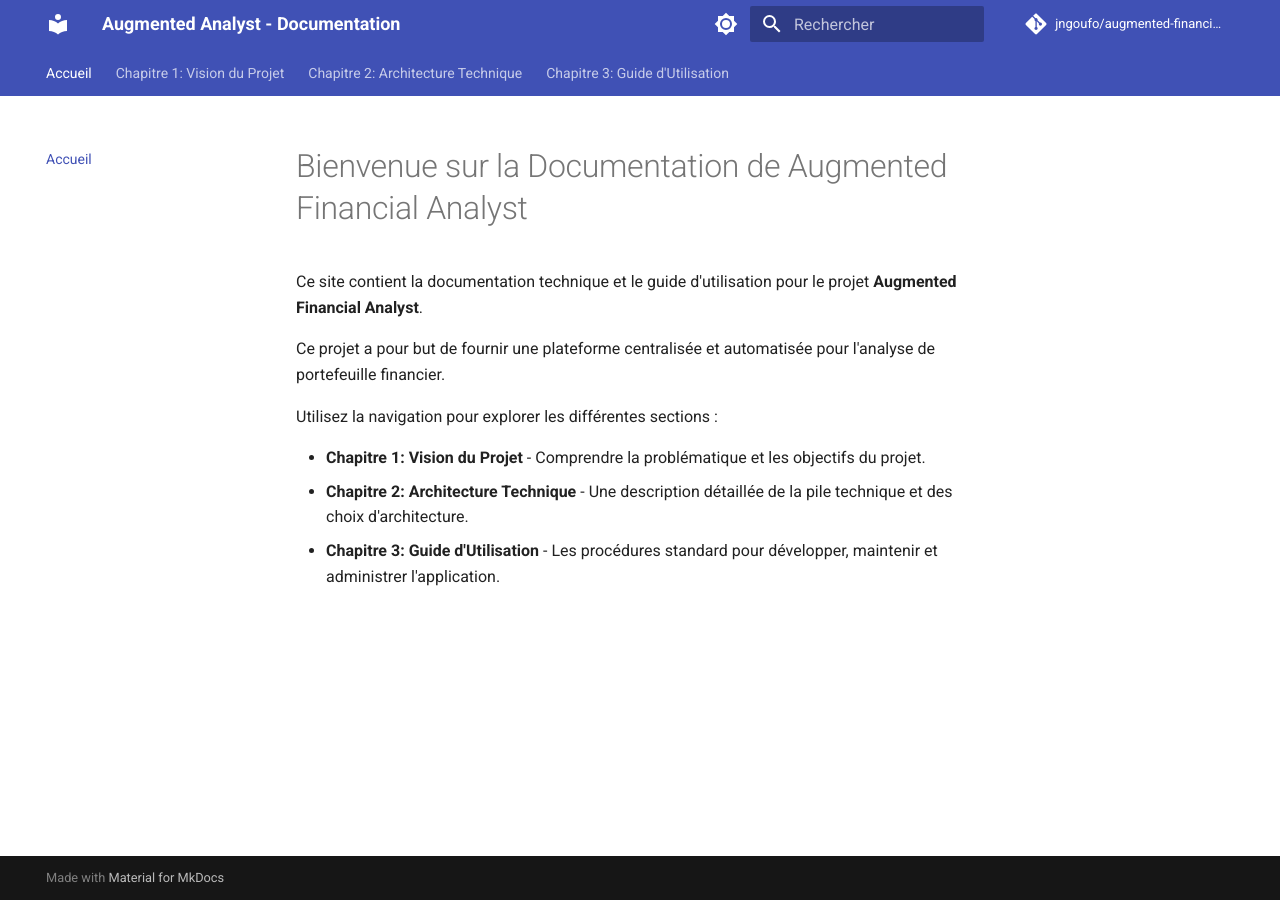
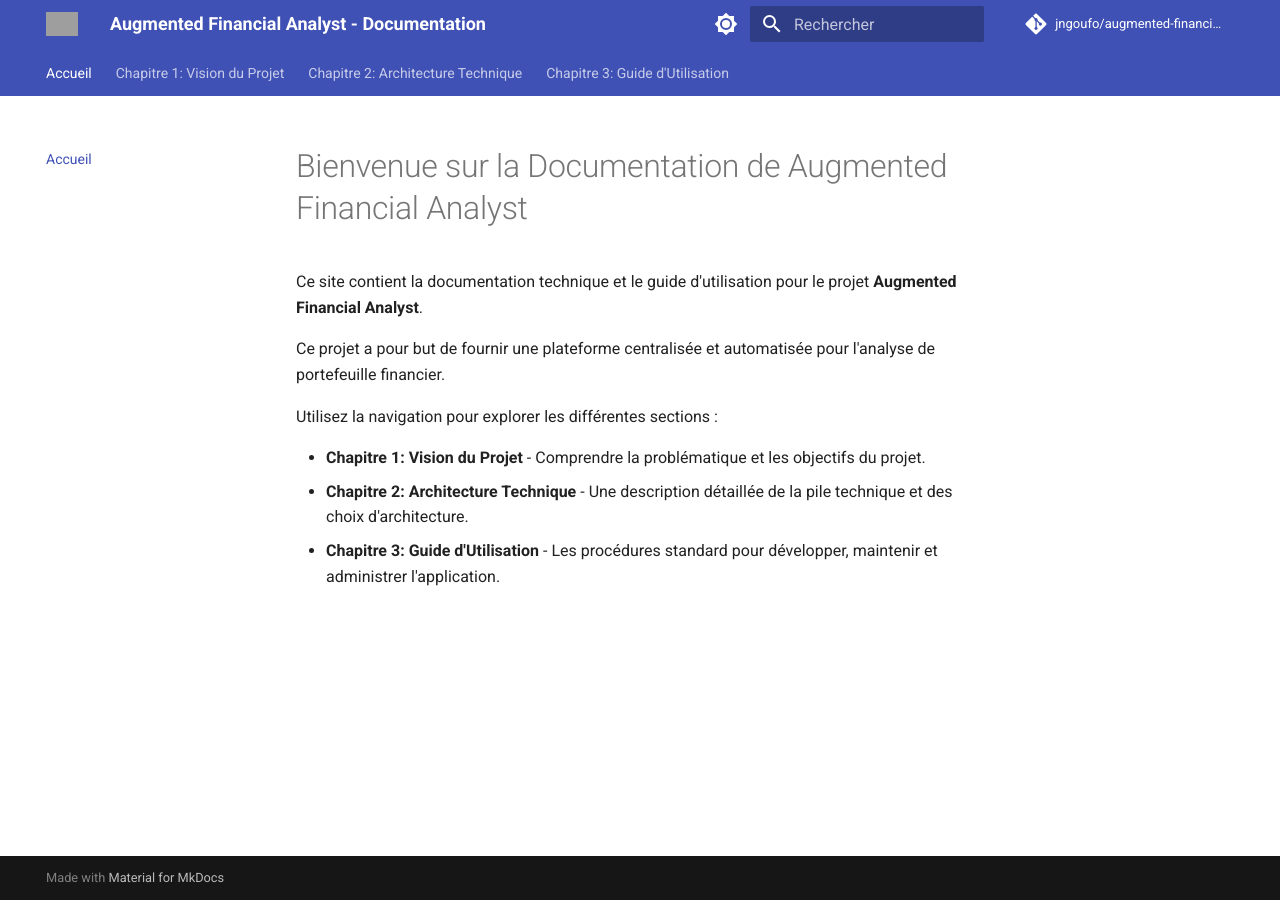
Before and after one commit to jngoufo/augmented-financial_analyst-docs, an MkDocs documentation site: the page built from docs/index.md, in a window 1280 px wide. Built offline with MkDocs 1.6.1 and Material for MkDocs 9.7.7, drawn with Linux system fonts in a browser that asks for light colours; comment, search, counter and statistics services are not loaded; grey boxes are pictures that could not be loaded.

Commit message:
feat(theme): update site title and add custom logo

```diff
--- a/mkdocs.yml
+++ b/mkdocs.yml
@@ -1,9 +1,9 @@
 # mkdocs.yml
 
 # Configuration générale du site
-site_name: "Augmented Analyst - Documentation"
+site_name: "Augmented Financial Analyst - Documentation"
 site_author: "Justin"
-site_description: "Documentation technique et utilisateur pour le projet Augmented Analyst."
+site_description: "Documentation technique et utilisateur pour le projet Augmented Financial Analyst."
 repo_url: "https://github.com/jngoufo/augmented-financial_analyst-docs"
 repo_name: "jngoufo/augmented-financial_analyst-docs"
 edit_uri: "edit/main/docs/"
@@ -19,6 +19,7 @@ nav:
 theme:
   name: material
   language: fr
+  logo: https://res.cloudinary.com/monwebmestre/image/upload/v1609352531/Monwebmestre.ca/Monwebmestre-Monogramme.png
   palette:
     - scheme: default
       primary: indigo
```
